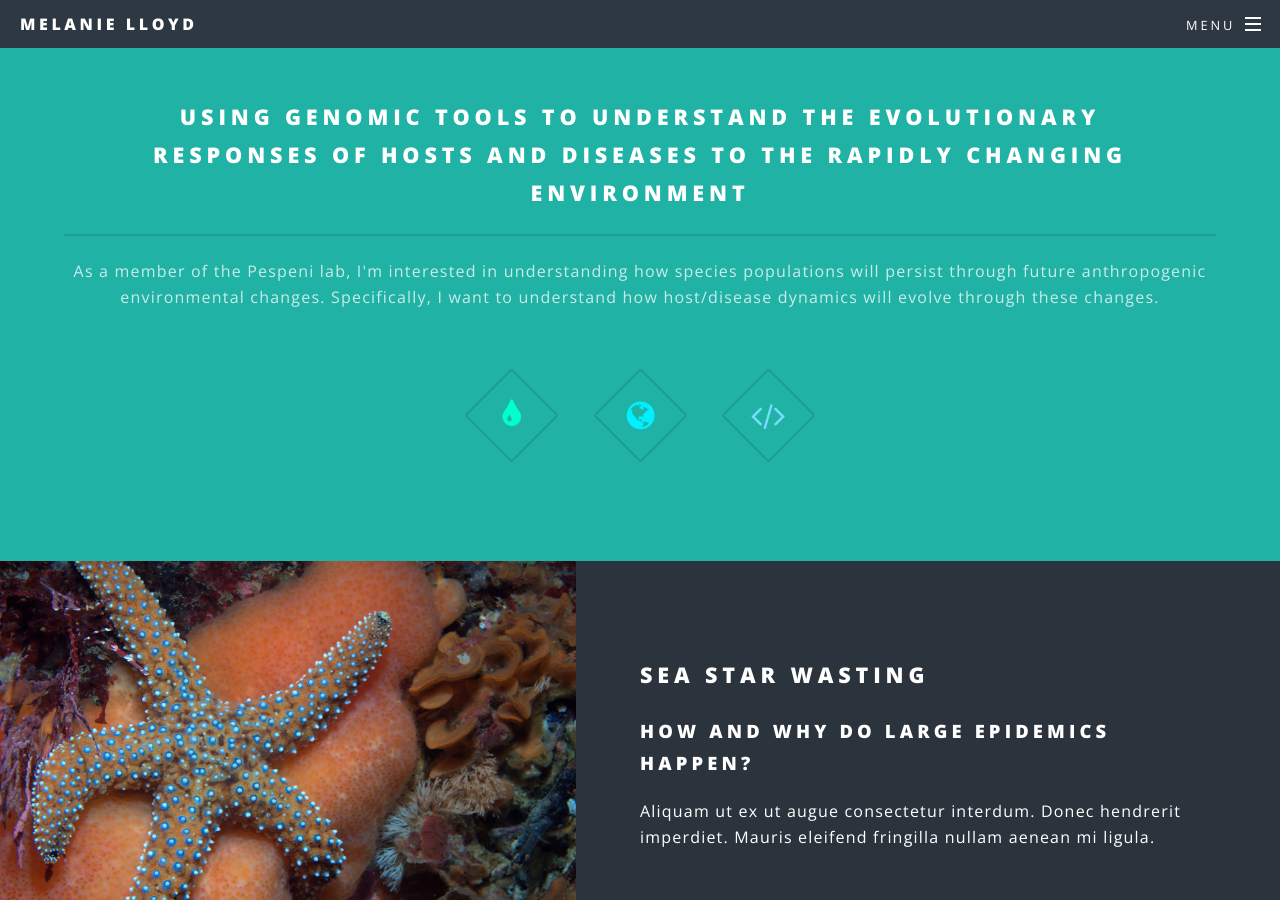
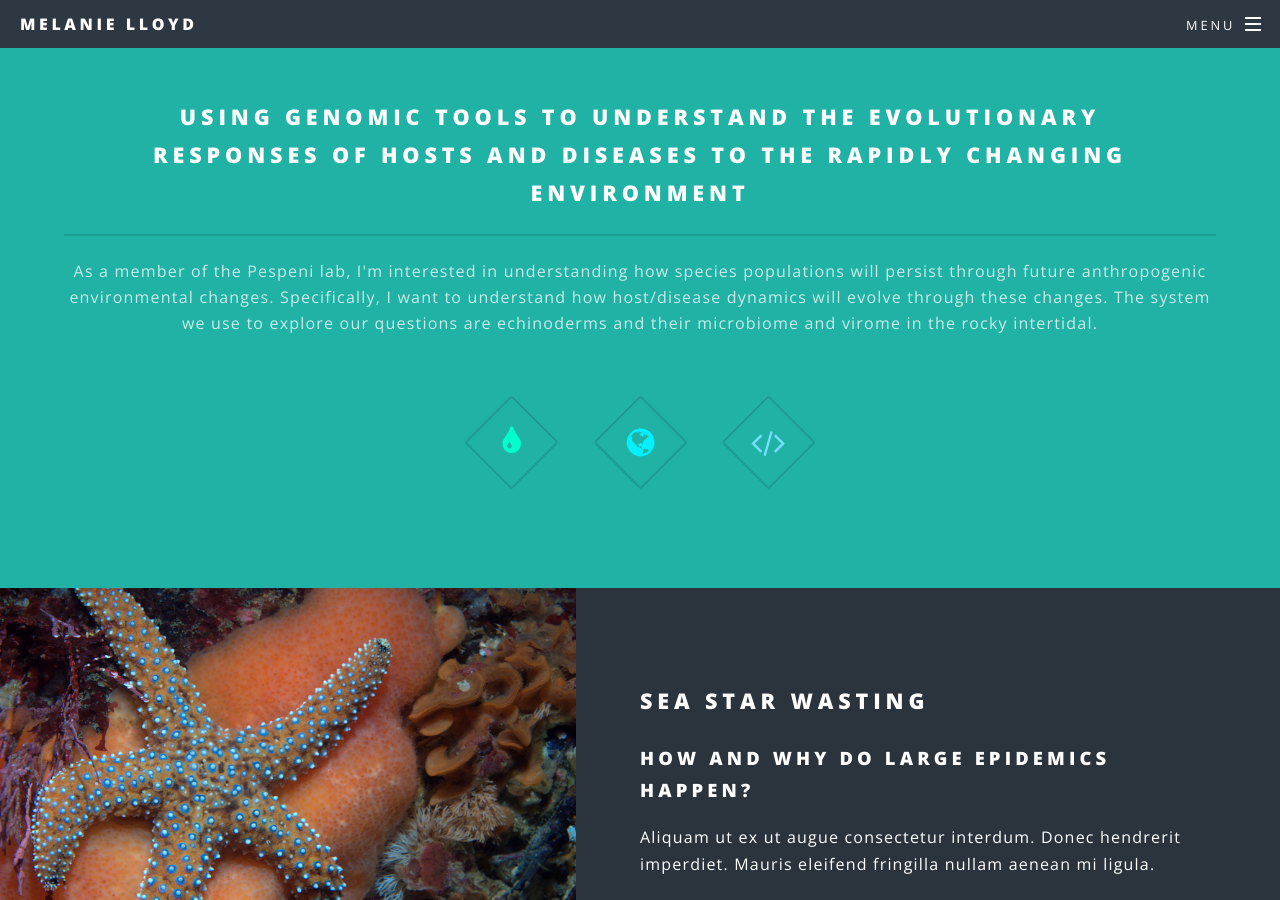
Before and after one commit to mlloyd23/mlloyd23.github.io, a Jekyll site: the page built from index.html, in a window 1280 px wide and 900 px high, scrolled down 898 px. Built offline with Jekyll 4.4.1, drawn with Linux system fonts in a browser that asks for light colours.

Commit message:
add system
system

```diff
--- a/index.html
+++ b/index.html
@@ -21,7 +21,8 @@ layout: landing
 								responses of hosts and diseases to the rapidly changing environment</h2>
 								<p>As a member of the Pespeni lab, I'm interested in understanding how species
 								populations will persist through future anthropogenic environmental changes.
-								Specifically, I want to understand how host/disease dynamics will evolve through these changes.</p>
+								Specifically, I want to understand how host/disease dynamics will evolve through these changes.
+								The system we use to explore our questions are echinoderms and their microbiome and virome in the rocky intertidal. </p>
 
 							</header>
 							<ul class="icons major">
```
